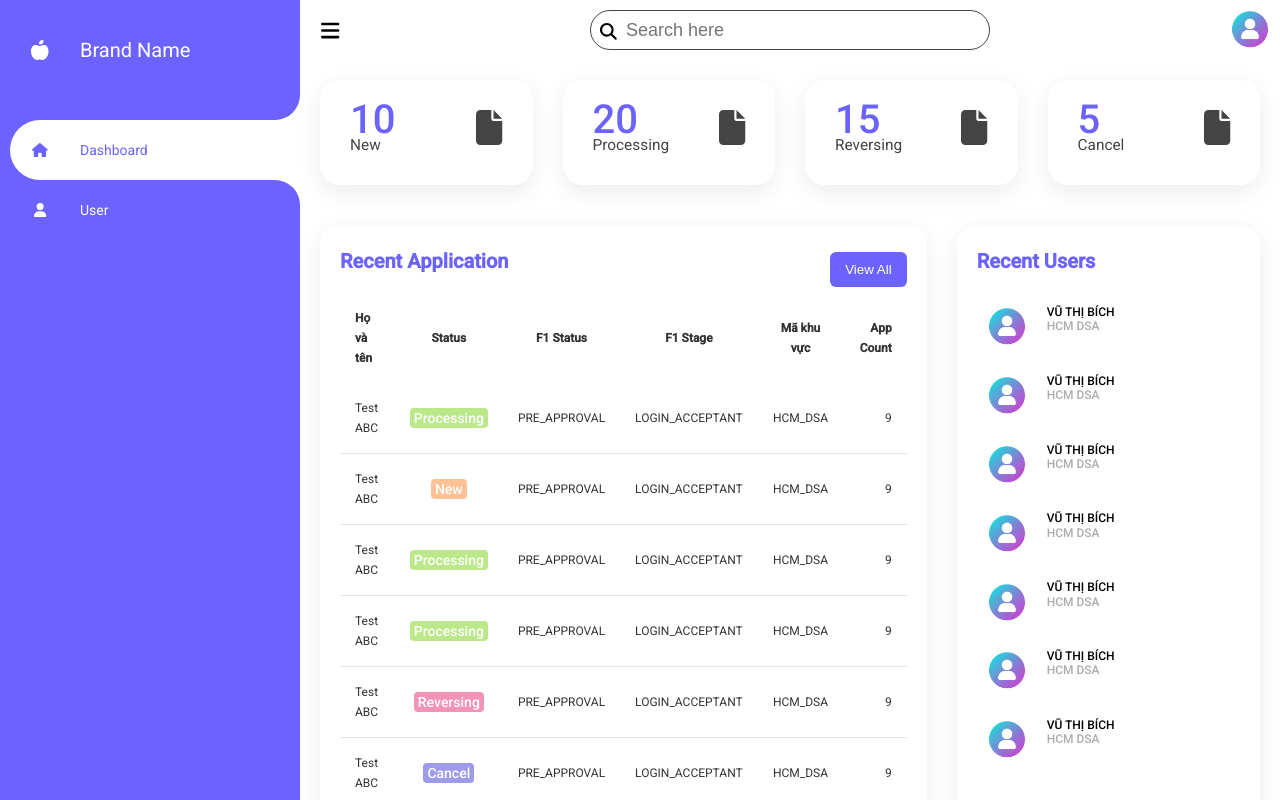
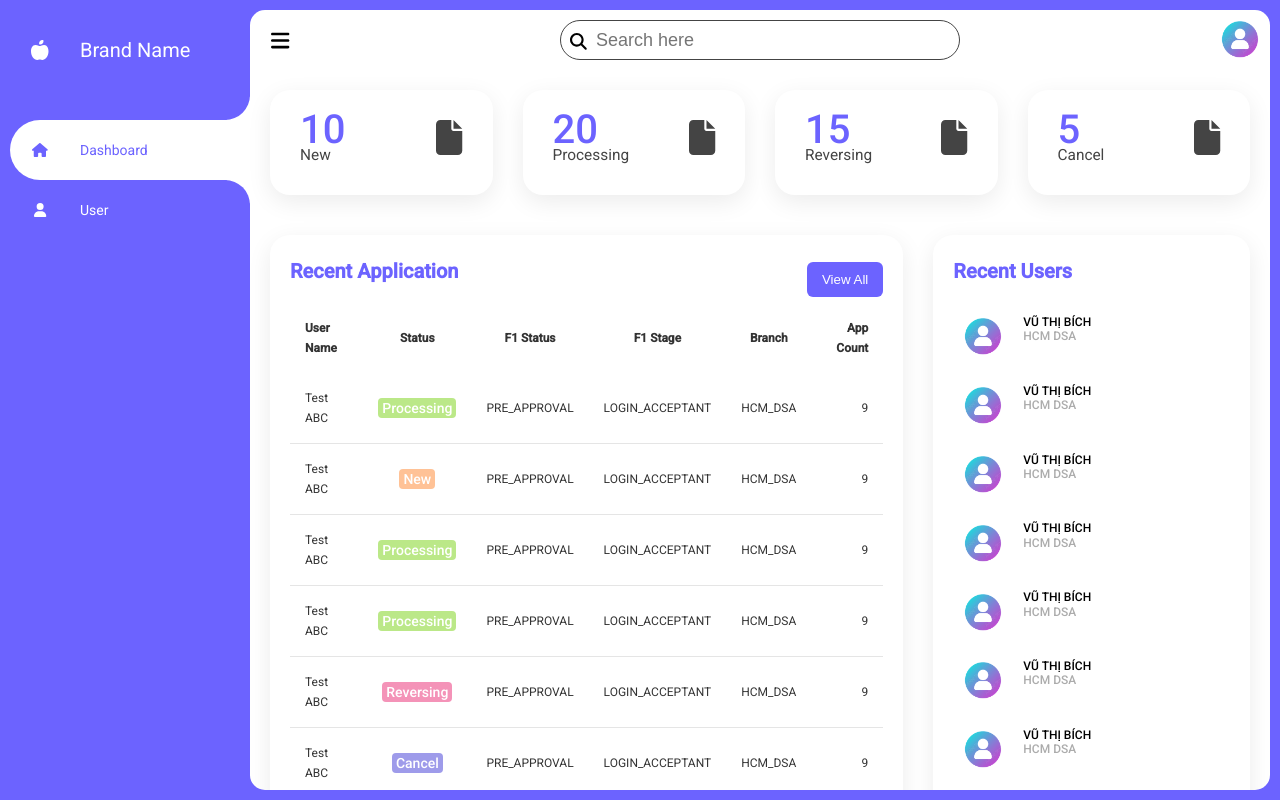
Before and after one commit to antran96/template-crm, an Angular app: page /dashboard in a window 1280 px wide. Built offline with nearby package versions, Linux system fonts and the light colour scheme.

Commit message:
fix layout

```diff
--- a/src/components/layout/layout.component.html
+++ b/src/components/layout/layout.component.html
@@ -2,6 +2,7 @@
     <div class="side-bar">
         <app-side-bar></app-side-bar>
     </div>
+    <div class="main-container">
         <div class="main">
             <div class="nav-bar">
                 <app-nav-bar></app-nav-bar>
@@ -11,3 +12,4 @@
             </div>
         </div>
     </div>
+</div>
--- a/src/components/layout/layout.component.scss
+++ b/src/components/layout/layout.component.scss
@@ -7,13 +7,14 @@ $silver:#f0f0f0;
 $light-gray: #acacac;
 $smooth: all 1.3s ease-in-out;
 .layout-container {
-    position: relative;
+    position: fixed;
     width: 100%;
     min-height: 100vh;
     overflow-x: hidden;
+    background-color: $dark-base;
     .side-bar {
        position: fixed;
-       width: 300px;
+       width: 250px;
        height: 100%;
        background-color: $dark-base;
        border-left: 10px solid $dark-base;
@@ -25,9 +26,11 @@ $smooth: all 1.3s ease-in-out;
     }
     .main {
         position: absolute;
-        width: calc(100% - 300px);
-        left: 300px;
-        height: 100vh;
+        margin: 10px 0;
+        width: calc(100% - 250px - 10px);
+        left: 250px;
+        height: calc(100% - 20px);
+        border-radius: 15px;
         background-color: $white;
         transition: 0.5s;
         overflow-y: hidden;
@@ -36,7 +39,7 @@ $smooth: all 1.3s ease-in-out;
             height: 60px;
         }
         &.active {
-            width: calc(100% - 80px);
+            width: calc(100% - 80px - 10px);
             left: 80px;
         }
         .content {
@@ -48,17 +51,20 @@ $smooth: all 1.3s ease-in-out;
 
     @media (max-width: 991px) {
         .side-bar {
-            left: -300px;
+            left: -250px;
             &.active {
-                width: 300px;
+                width: 250px;
                 left: 0;
             }
         }
         .main {
             width: 100%;
+            height: 100%;
+            margin: 0;
             left: 0;
+            border-radius: 0;
             &.active {
-                left: 300px;
+                left: 250px;
             }
         }
     }
--- a/src/components/table/table.component.html
+++ b/src/components/table/table.component.html
@@ -12,7 +12,7 @@
                 <td *ngFor="let header of headers">
                     <span *ngIf="header.type === 'text'">{{item[header.key]}}</span>
                     <span *ngIf="header.type === 'status'" class="status stt{{item[header.key]}}">{{item[header.key]}}</span>
-                    <span *ngIf="header.type === 'highlight'" class="status" [style.background-color]="generateRandomColor()">{{item[header.key]}}</span>
+                    <!-- <span *ngIf="header.type === 'highlight'" class="status" [style.background-color]="generateRandomColor()">{{item[header.key]}}</span> -->
                 </td>
             </tr>
         </tbody>
--- a/src/components/table/table.component.ts
+++ b/src/components/table/table.component.ts
@@ -14,6 +14,12 @@ export class TableComponent implements OnInit {
   ngOnInit(): void {
   }
 
+  ngAfterViewInit() {
+    setTimeout(() => {
+      this.generateRandomColor()
+    }, 0)
+  }
+
   generateRandomColor() {
     const arrColor = ['#ffc296', '#bbe888', '#f493b8', '#9e9bea']
     return arrColor[Math.floor(Math.random() * arrColor.length)];
--- a/src/modules/dashboard/dashboard.component.ts
+++ b/src/modules/dashboard/dashboard.component.ts
@@ -7,11 +7,11 @@ import { Component, OnInit } from '@angular/core';
 })
 export class DashboardComponent implements OnInit {
   headers: Array<any> = [
-    { key: 'userName', title: 'Họ và tên', show: true, type: 'text' },
+    { key: 'userName', title: 'User Name', show: true, type: 'text' },
     { key: 'status', title: 'Status', show: true, type: 'status' },
     { key: 'f1Status', title: 'F1 Status', show: true, type: 'text' },
     { key: 'f1Stage', title: 'F1 Stage', show: true, type: 'text' },
-    { key: 'codeTypeRegion', title: 'Mã khu vực', show: true, type: 'text' },
+    { key: 'codeTypeRegion', title: 'Branch', show: true, type: 'text' },
     { key: 'appCount', title: 'App Count', show: true, type: 'text' }
   ]
   listData: Array<any> = [
--- a/src/modules/user/user.component.ts
+++ b/src/modules/user/user.component.ts
@@ -11,7 +11,7 @@ export class UserComponent implements OnInit {
     { key: 'userName', title: 'User Name', show: true, type: 'text' },
     { key: 'fullName', title: 'Full Name', show: true, type: 'text' },
     { key: 'email', title: 'Email', show: true, type: 'text' },
-    { key: 'role', title: 'Role', show: true, type: 'highlight' },
+    { key: 'role', title: 'Role', show: true, type: 'text' },
     { key: 'branch', title: 'Branch', show: true, type: 'text' }
   ]
   listData: Array<any> = [
```
Lines whose indentation alone changed are shown as unchanged.
